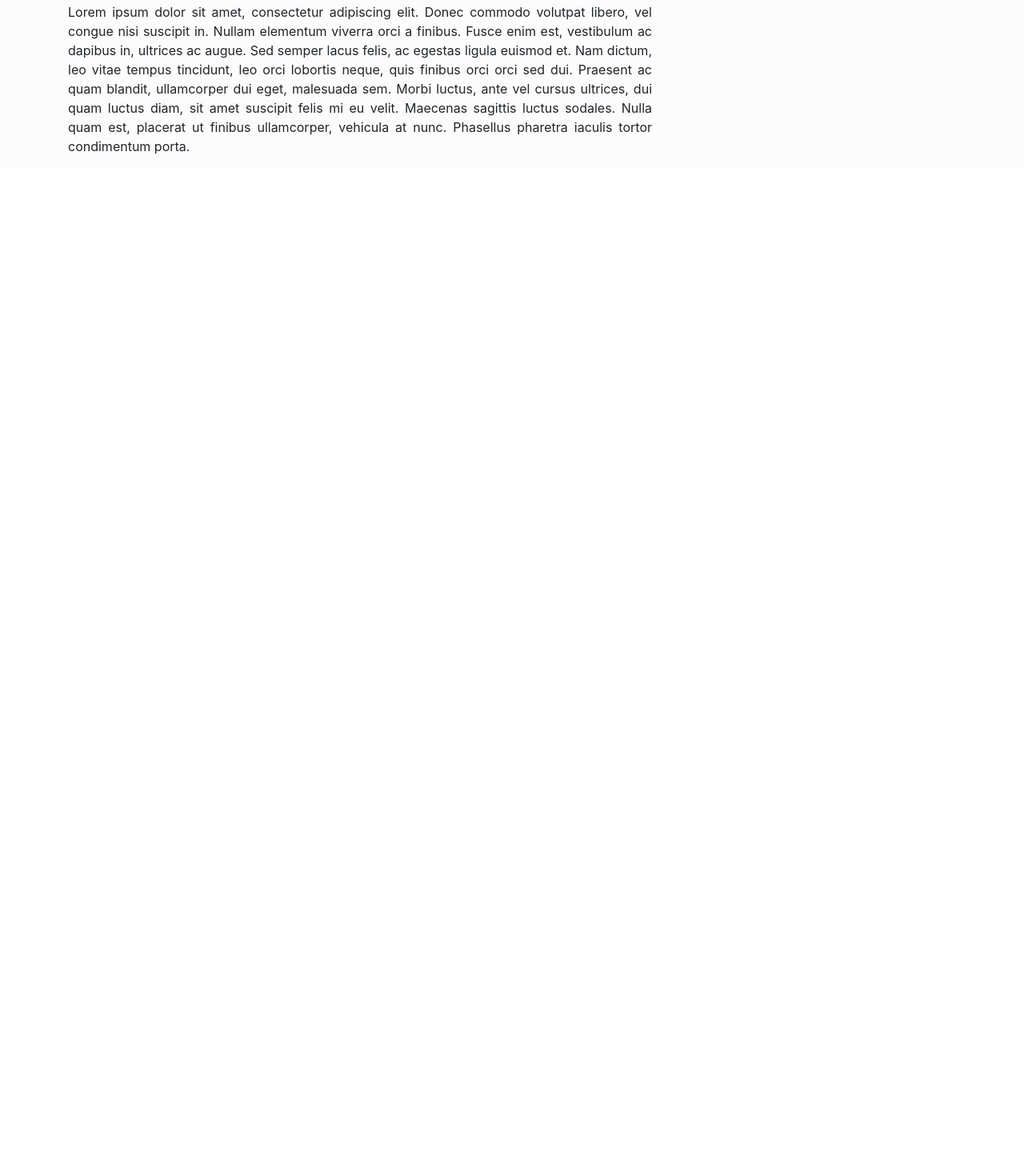
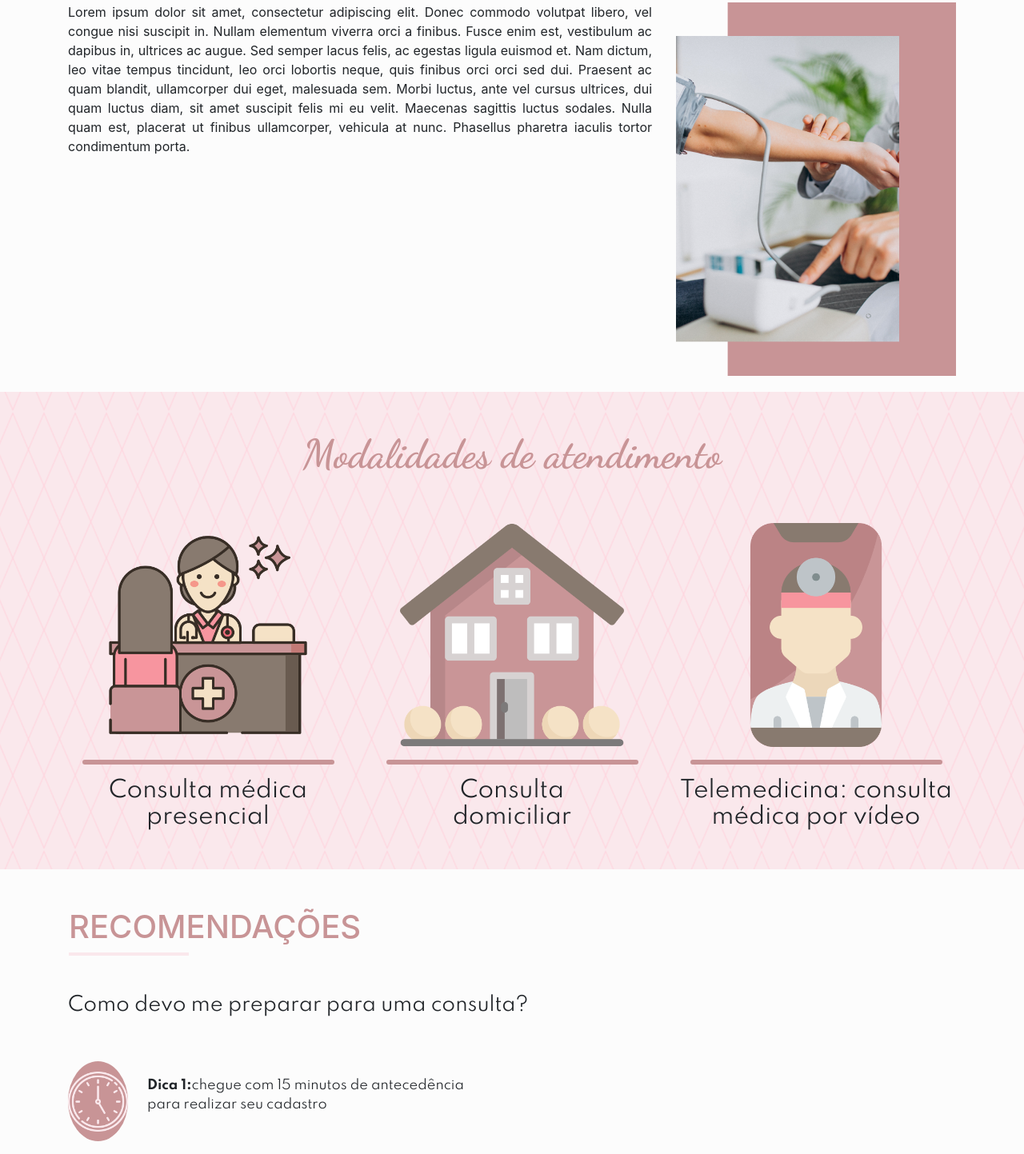
Before and after one commit to marianabritoazevedo/Dra.BeatrizNoele, a plain HTML site: page index.html in a window 1280 px wide. Shown: the part 4343-5786 px from the top of the page at 80% size. Before the commit the page ends 4554 px from the top, so only its background shows below. Drawn offline with nearby package versions, Linux system fonts and the light colour scheme.

Commit message:
#5 modalidades atendimento

```diff
--- a/assets/css/style.css
+++ b/assets/css/style.css
@@ -264,3 +264,62 @@ body, html {
 .cardiogeriatria{
     background-color: #fcfcfc;
 }
+
+.cardiogeriatria img{
+    width: 100%;
+}
+
+.img-cardio{
+    margin-bottom: 20px;
+}
+
+/* Modalidades atendimento */
+
+.modalidades{
+    background-image: url(../img/bgModalidades.png);
+    background-position: center;
+    /*background-repeat: no-repeat;*/
+    /*background-size: cover;*/
+    background-color: #fae8ec;
+}
+
+.modalidades h1{
+    color: #c89496;
+    font-family: "Dancing script", sans-serif;
+    font-size: 50px;
+}
+
+.modalidades img{
+    width: 80%;
+}
+
+.modalidades h3{
+    font-family: 'Spartan', sans-serif;
+}
+
+.linha-modalidades{
+    background-color: #c89496;
+    border-radius: 3px;
+    height: 6px;
+    width: 90%;
+}
+
+/* Recomendações */
+.recomendacoes{
+    background-color: #fcfcfc;
+}
+
+.recomendacoes h4,
+.recomendacoes p{
+    font-family: 'Spartan', sans-serif;
+}
+
+.circle-dica{
+    background-color: #c89496;
+    width: 100px !important;
+    height: 100px;
+    border-radius: 50%;
+}
+.circle-dica img{
+    width: 75px;
+}
--- a/index.html
+++ b/index.html
@@ -453,9 +453,60 @@
                             </div>
                         </a>-->
                     </div>
-                    <div class="col-md-4">
+                    <div class="col-md-4 img-cardio">
+                        <img src="assets/img/cardiogeriatria.png" alt="">
+                    </div>
+                </div>
+            </div>
+        </div>
+        <div class="modalidades">
+            <div class="container">
+                <div class="row">
+                    <div class="col-12 my-5">
+                        <h1 class="text-center">Modalidades de atendimento</h1>
+                    </div>
+                </div>
+                <div class="row">
+                    <div class="col-lg-4 col-md-6 d-flex flex-column justify-content-center align-items-center">
+                        <img src="assets/img/modAtendimento1.png" alt="">
+                        <div class="my-3 linha-modalidades"></div>
+                        <h3 class="mx-2 text-center mb-5">Consulta médica presencial</h3>
+                    </div>
+                    <div class="col-lg-4 col-md-6 d-flex flex-column justify-content-center align-items-center">
+                        <img src="assets/img/modAtendimento2.png" alt="">
+                        <div class="my-3 linha-modalidades"></div>
+                        <h3 class="text-center mx-5 mb-5">Consulta domiciliar</h3>
+                    </div>
+                    <div class="col-lg-4 col-md-6 d-flex flex-column justify-content-center align-items-center">
+                        <img src="assets/img/modAtendimento3.png" alt="">
+                        <div class="my-3 linha-modalidades"></div>
+                        <h3 class="text-center mb-5">Telemedicina: consulta médica por vídeo</h3>
+                    </div>
+                </div>
+            </div>
+        </div>
+        <div class="recomendacoes">
+            <div class="container">
+                <div class="row">
+                    <div class="titulo-secao mt-5 mb-5 ml-3">
+                        <h1>RECOMENDAÇÕES</h1>
+                        <div class="linha-titulo-secao"></div>
+                    </div>
+                </div>
+                <div class="row">
+                    <div class="col-12 mb-5">
+                        <h4>Como devo me preparar para uma consulta?</h4>
+                    </div>
+                </div>
+                <div class="row">
+                    <div class="col-md-6 mb-3 d-flex flex-row align-items-center">
+                        <div class="circle-dica d-flex justify-content-center align-items-center mr-4">
+                            <img src="assets/img/dica1.png" alt="">
+                        </div>
+                        <p><b>Dica 1:</b>chegue com 15 minutos de antecedência para realizar seu cadastro</p>
 
                     </div>
+                    <div class="col-md-6"></div>
                 </div>
             </div>
         </div>
```
Also changed, not shown: assets/img/bgModalidades.png (added), assets/img/cardiogeriatria.png (added), assets/img/cardiogeriatria2.png (added).
